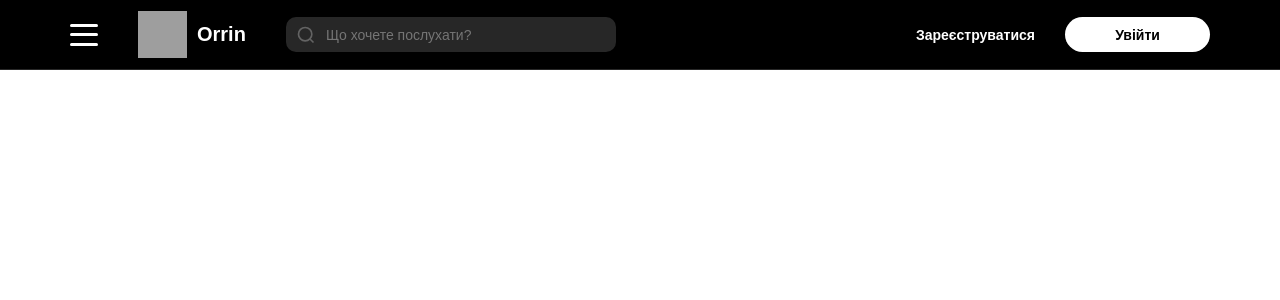
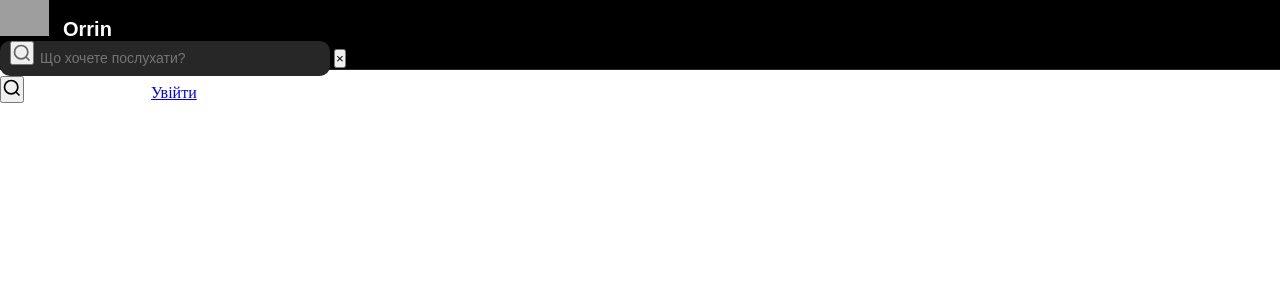
Before and after one commit to ivasx/orrin-backend, a Django app: template music_app/templates/base.html in a window 1280 px wide. Shown: the top 300 px of the page. Run offline with Django 3.2, Linux system fonts and the light colour scheme; the template is opened without the code that fills it, so the values that code supplies are empty; grey boxes are pictures that could not be loaded.

Commit message:
Header & Sidebar: - completed header with responsive layout - added working sidebar

```diff
--- a/music_app/templates/header.html
+++ b/music_app/templates/header.html
@@ -1,54 +1,98 @@
 {% load static %}
 
-<header class="header">
-    <div class="header-container">
-        <!-- Ліва група: бургер + лого + назва + пошук -->
-        <div class="left-group">
+<header class="header bg-black border-bottom sticky-top">
+    <div class="container-fluid px-2 px-sm-3 px-md-4 px-lg-5">
+        <div class="row align-items-center justify-content-between h-100">
+
+            <!-- Ліва частина: бургер + лого + назва -->
+            <div class="col-auto d-flex align-items-center">
                 <!-- Бургер-меню -->
-            <button class="menu-toggle" aria-label="Відкрити меню">
+                <button class="btn btn-link p-0 me-2 me-md-3 menu-toggle" type="button" aria-label="Відкрити меню">
+                    <span class="navbar-toggler-icon-custom">
                         <span></span>
                         <span></span>
                         <span></span>
+                    </span>
                 </button>
 
                 <!-- Логотип та назва -->
-            <div class="brand">
-                <img src="{% static 'images/orrin-logo.svg' %}" alt="Orrin Logo" width="49" height="47">
-                <span class="site-name">Orrin</span>
+                <div class="d-flex align-items-center me-3 me-md-4">
+                    <img src="{% static 'images/orrin-logo.svg' %}" alt="Orrin Logo"
+                         class="logo d-block" width="49" height="47">
+                    <span class="site-name ms-2 d-none d-sm-inline">Orrin</span>
+                </div>
             </div>
 
-            <!-- Пошук -->
-            <div class="search-wrapper">
+            <!-- Центральна частина: пошук для великих екранів -->
+            <div class="col d-none d-md-block">
+                <div class="search-wrapper mx-3">
                     <form class="search-form" method="GET" action="">
-                    <div class="search-field">
-            <span class="search-icon-wrapper">
+                        <div class="position-relative">
+                            <button type="submit" class="search-icon-wrapper position-absolute">
                                 <svg class="search-icon" viewBox="0 0 24 24">
                                     <path d="M21 21L16.5 16.5M19 11C19 15.4183 15.4183 19 11 19C6.58172 19 3 15.4183 3 11C3 6.58172 6.58172 3 11 3C15.4183 3 19 6.58172 19 11Z"
                                           fill="none" stroke="currentColor" stroke-width="2"/>
                                 </svg>
-            </span>
-                        <input
-                                type="search"
+                            </button>
+                            <input type="search"
                                    name="q"
                                    placeholder="Що хочете послухати?"
-                                class="search-input"
-                                value="{{ request.GET.q|default:'' }}"
-                        >
+                                   class="form-control search-input ps-5"
+                                   value="{{ request.GET.q|default:'' }}">
+
+                            <button type="button" class="search-clear-btn">&times;</button>
                         </div>
                     </form>
                 </div>
-
             </div>
 
-        <!-- Права група: реєстрація + увійти -->
-        <div class="right-group">
+            <!-- Права частина: реєстрація + увійти -->
+
+            <div class="col-auto d-flex align-items-center">
+                <!-- Іконка пошуку для маленьких екранів -->
+                <button class="btn btn-link p-0 ms-2 d-block d-md-none search-toggle" type="button" aria-label="Пошук">
+                    <svg class="search-icon" viewBox="0 0 24 24">
+                        <path d="M21 21L16.5 16.5M19 11C19 15.4183 15.4183 19 11 19C6.58172 19 3 15.4183 3 11C3 6.58172 6.58172 3 11 3C15.4183 3 19 6.58172 19 11Z"
+                              fill="none" stroke="currentColor" stroke-width="2"/>
+                    </svg>
+                </button>
                 {% if user.is_authenticated %}
-            <span class="username">{{ user.username }}</span>
-            <a href="{% url 'admin:logout' %}" class="btn btn-outline">Вийти</a>
+                <span class="username text-white me-3 d-none d-sm-inline">{{ user.username }}</span>
+                <form method="POST" action="{% url 'logout' %}">
+                    {% csrf_token %}
+                    <button type="submit" class="btn btn-outline-light btn-sm">Вийти</button>
+                </form>
                 {% else %}
-            <span class="register-text">Зареєструватися</span>
-            <a href="{% url 'admin:login' %}" class="btn btn-primary">Увійти</a>
+                <span class="register-text text-white me-3 d-none d-sm-inline">Зареєструватися</span>
+                <a href="{% url 'admin:login' %}" class="btn btn-light btn-primary-custom">Увійти</a>
                 {% endif %}
             </div>
         </div>
+    </div>
+
+    <!-- Мобільний пошук (з'являється при натисканні на іконку лупи) -->
+    <div class="mobile-search d-md-none" style="display: none;">
+        <div class="container-fluid px-3 py-2">
+            <form class="search-form" method="GET" action="">
+                <div class="position-relative">
+                    <!-- Кнопка назад -->
+                    <button type="button" class="btn search-back-btn position-absolute">
+                        <svg class="search-icon" viewBox="0 0 24 24">
+                            <path d="M15 18l-6-6 6-6" fill="none" stroke="currentColor" stroke-width="2"/>
+                        </svg>
+                    </button>
+
+                    <!-- Поле вводу -->
+                    <input type="search"
+                           name="q"
+                           placeholder="Що хочете послухати?"
+                           class="form-control search-input ps-5"
+                           value="{{ request.GET.q|default:'' }}">
+
+                    <button type="button" class="search-clear-btn">&times;</button>
+                </div>
+            </form>
+        </div>
+    </div>
+
 </header>
```
Also changed, not shown: music_app/orrin/static/js/scripts.js (+82 -11 lines). Lines whose indentation alone changed are shown as unchanged.
